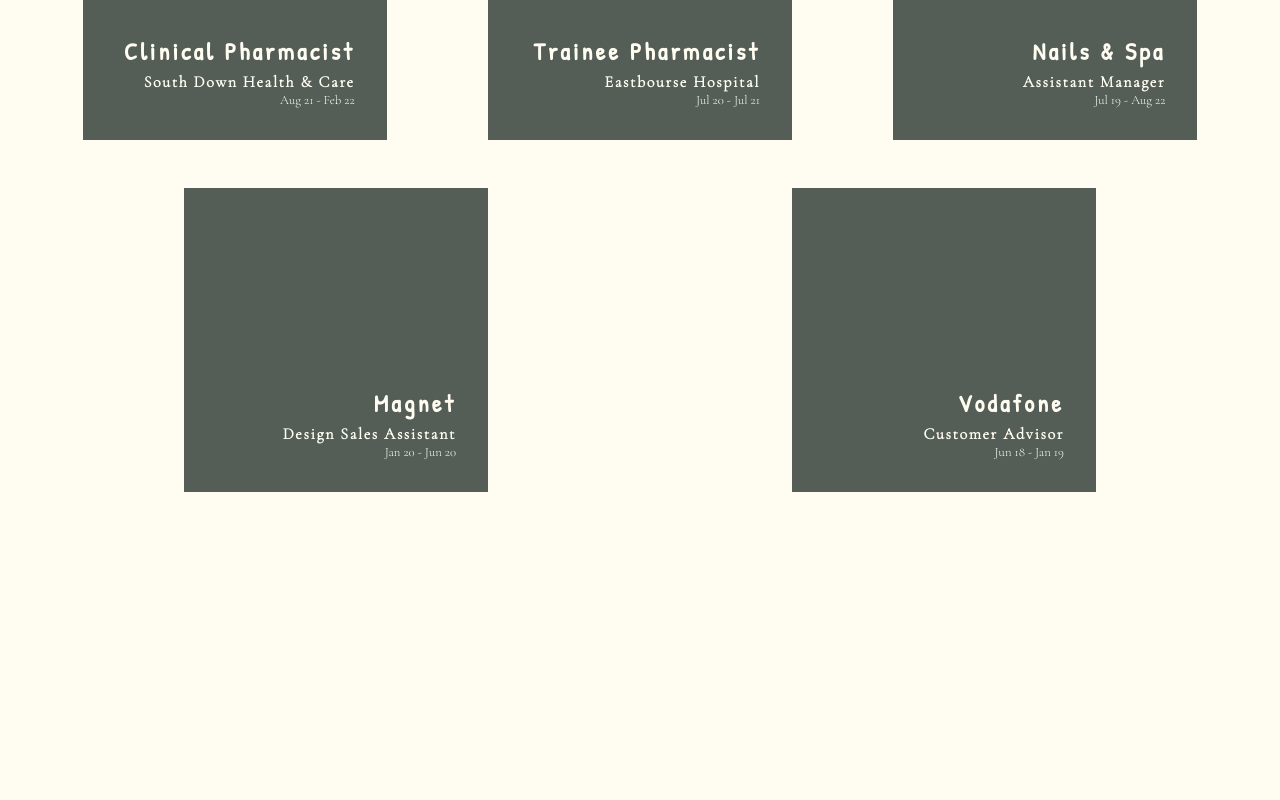
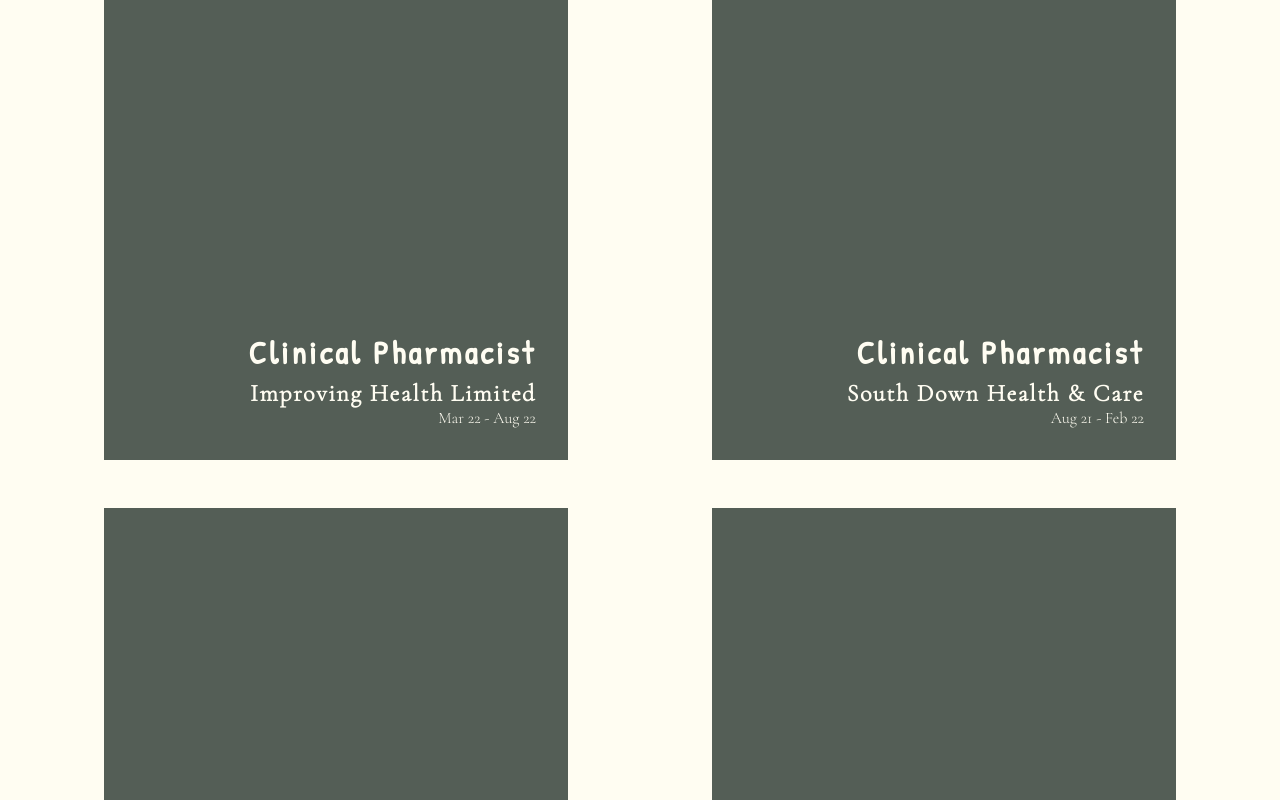
Before and after one commit to haoxle/portfolio-page, a React (Create React App) app: page /portfolio-page/experience in a window 1280 px wide. Shown: the part 760-1560 px from the top of the page. Before the commit the page ends 1284 px from the top, so only its background shows below. Built offline with nearby package versions, Linux system fonts and the light colour scheme; a web font is replaced by a local one.

Commit message:
bullet pointed text in experience

```diff
--- a/src/data/images.js
+++ b/src/data/images.js
@@ -1,4 +1,9 @@
 export const images = [
+  {
+    id: 21,
+    name: "mySQL",
+    src: require("../assets/logos/mysql.png"),
+  },
   {
     id: 1,
     name: "Figma",
--- a/src/data/work.js
+++ b/src/data/work.js
@@ -3,80 +3,61 @@
     title: "_nology",
     work: "Junior Software Engineer",
     date: "Sept 22 - Current",
-    description: `Lorem ipsum dolor sit amet consectetur adipisicing elit. Inventore,
-    suscipit ab tempora in id optio ducimus exercitationem eligendi
-    accusamus, quibusdam veniam consectetur cum magnam veritatis facilis
-    nisi? Amet, eligendi sit`,
+    description: [
+      "Completed a 3-month intensive training program in Full-Stack Software Development.",
+    ],
     class: "work__desc1",
   },
   {
     title: "Locum Pharmacist",
     work: "General Practice",
     date: "Jan 22 - Aug 22",
-    description: `Lorem ipsum dolor sit amet consectetur adipisicing elit. Inventore,
-    suscipit ab tempora in id optio ducimus exercitationem eligendi
-    accusamus, quibusdam veniam consectetur cum magnam veritatis facilis
-    nisi? Amet, eligendi sit`,
+    description: [
+      "Running specialised clinics, supporting GPs in managing long term conditions to patients.",
+      "Building strong rapport with patients via effective communication and excellent clinical knowledge in hypertension, diabetes and thyroid related diseases.",
+    ],
     class: "work__desc2",
   },
   {
     title: "Clinical Pharmacist",
     work: "Improving Health Limited",
     date: "Mar 22 - Aug 22",
-    description: `Lorem ipsum dolor sit amet consectetur adipisicing elit. Inventore,
-    suscipit ab tempora in id optio ducimus exercitationem eligendi
-    accusamus, quibusdam veniam consectetur cum magnam veritatis facilis
-    nisi? Amet, eligendi sit`,
+    description: [
+      "Creating SOPs, training structures, and specialised guidelines to support training and development of IHL staff.",
+      "Analysing patient data and creating solutions to prescribing issues and conducting an audit to mitigate errors.",
+      "Running multi-morbidity clinics including HRT, hypertension, diabetes, heart failure and asthma.",
+    ],
     class: "work__desc2",
   },
   {
     title: "Clinical Pharmacist",
     work: "South Down Health & Care",
     date: "Aug 21 - Feb 22",
-    description: `Lorem ipsum dolor sit amet consectetur adipisicing elit. Inventore,
-    suscipit ab tempora in id optio ducimus exercitationem eligendi
-    accusamus, quibusdam veniam consectetur cum magnam veritatis facilis
-    nisi? Amet, eligendi sit`,
+    description: [
+      "Forged strong pharmacist-to-patient relationships to better understand their medical needs, subsequently provided tailor made treatments and safe advice.",
+      "Conducted Structured Medication Reviews with patients, and reduced polypharmacy in 70% patients.",
+      "Commitment to further learning via the 18-month CPPE pathway to enhance specialised knowledge of medical conditions.",
+    ],
     class: "work__desc3",
   },
   {
     title: "Trainee Pharmacist",
     work: "Eastbourse Hospital",
     date: "Jul 20 - Jul 21",
-    description: `Lorem ipsum dolor sit amet consectetur adipisicing elit. Inventore,
-    suscipit ab tempora in id optio ducimus exercitationem eligendi
-    accusamus, quibusdam veniam consectetur cum magnam veritatis facilis
-    nisi? Amet, eligendi sit`,
+    description: [
+      "Conducted a rigorous audit on 300 patients with learning disabilities, ensuring quality and accuracy of medication prescriptions, successfully completed in three weeks of a four-month deadline.",
+      " Worked alongside a team to meet high demands of prescriptions requests of over 20 hospital wards.",
+      " Provided up-to-date training to pharmacy assistants on antimicrobial stewardship and infection control.",
+    ],
     class: "work__desc4",
-  },
-  {
-    title: "Nails & Spa",
-    work: "Assistant Manager",
-    date: "Jul 19 - Aug 22",
-    description: `Lorem ipsum dolor sit amet consectetur adipisicing elit. Inventore,
-    suscipit ab tempora in id optio ducimus exercitationem eligendi
-    accusamus, quibusdam veniam consectetur cum magnam veritatis facilis
-    nisi? Amet, eligendi sit`,
-    class: "work__desc5",
   },
   {
     title: "Magnet",
     work: "Design Sales Assistant",
     date: "Jan 20 - Jun 20",
-    description: `Lorem ipsum dolor sit amet consectetur adipisicing elit. Inventore,
-    suscipit ab tempora in id optio ducimus exercitationem eligendi
-    accusamus, quibusdam veniam consectetur cum magnam veritatis facilis
-    nisi? Amet, eligendi sit`,
-    class: "work__desc6",
-  },
-  {
-    title: "Vodafone",
-    work: "Customer Advisor",
-    date: "Jun 18 - Jan 19",
-    description: `Lorem ipsum dolor sit amet consectetur adipisicing elit. Inventore,
-    suscipit ab tempora in id optio ducimus exercitationem eligendi
-    accusamus, quibusdam veniam consectetur cum magnam veritatis facilis
-    nisi? Amet, eligendi sit`,
+    description: [
+      "Part time role training to be a kitchen designer. Supported designers with auditing on their projects and met monthly KPIs by selling kitchen deisgns to clients.",
+    ],
     class: "work__desc6",
   },
 ];
--- a/src/pages/Experience/Experience.jsx
+++ b/src/pages/Experience/Experience.jsx
@@ -12,11 +12,19 @@
       </>
     );
   });
+
   const workExperience2 = work.map((job, i) => {
+    const descriptionLine = job.description.map((line) => {
+      return (
+        <ul className="work__desc__list">
+          <li className="work__desc"> {line}</li>
+        </ul>
+      );
+    });
     return (
       <>
         <div className="description">
-          <div className="work__desc"> {job.description}</div>
+          <p className="work__desc">{descriptionLine}</p>
         </div>
       </>
     );
--- a/src/pages/Experience/Experience.scss
+++ b/src/pages/Experience/Experience.scss
@@ -16,14 +16,14 @@
     justify-content: flex-end;
     align-items: flex-end;
     background-color: #545e56;
-    height: 15rem;
-    width: 15rem;
+    height: 25rem;
+    width: 25rem;
 
     .work__title {
       background-color: #545e56;
       color: #fffdf2;
       font-family: $font-secondary;
-      font-size: 1.5rem;
+      font-size: 2rem;
       letter-spacing: 0.2rem;
       margin-bottom: 0.3rem;
     }
@@ -31,14 +31,14 @@
       background-color: #545e56;
       color: #fffdf2;
       font-family: $font-main;
-      font-size: 1rem;
+      font-size: 1.5rem;
       letter-spacing: 0.1rem;
     }
     .work__date {
       background-color: #545e56;
       color: #fffdf2;
       font-family: $font-main;
-      font-size: 0.8rem;
+      font-size: 1rem;
     }
   }
   .work:hover {
@@ -54,9 +54,12 @@
   flex-wrap: wrap;
   position: absolute;
   background-color: transparent;
+  background-color: transparent;
+
   z-index: 0;
 
   .description {
+    background-color: transparent;
     padding: 2rem;
     margin: 1rem 1rem 2rem 1rem;
     display: flex;
@@ -64,22 +67,18 @@
     justify-content: flex-end;
     align-items: flex-end;
     background-color: #a76d60;
-    height: 15rem;
-    width: 15rem;
+    height: 25rem;
+    width: 25rem;
+  }
+  .work__desc__list {
+    margin-left: 1.5rem;
   }
   .work__desc {
     background-color: #a76d60;
     color: #fffdf2;
     font-family: $font-main;
-    font-size: 1rem;
+    font-size: 1.4rem;
     letter-spacing: 0.1rem;
     height: 100%;
   }
 }
-@media screen and (min-width: 0px) and (max-width: 599px) {
-}
-@media screen and (min-width: 600px) and (max-width: 768px) {
-}
-
-@media screen and (min-width: 769px) and (max-width: 1280px) {
-}
--- a/src/pages/Projects/Projects.jsx
+++ b/src/pages/Projects/Projects.jsx
@@ -9,16 +9,53 @@
 import react from "../../assets/logos/react.png";
 import sass from "../../assets/logos/sass.png";
 import jest from "../../assets/logos/jest.png";
-// import springboot from "../../assets/logos/springboot.png";
+import springboot from "../../assets/logos/springboot.png";
 import punk from "../../assets/punk.png";
 import synergy from "../../assets/synergy.png";
 import maple from "../../assets/maple.png";
 import calculator from "../../assets/calculator.png";
 import hangman from "../../assets/hangman.png";
-
+import mySQL from "../../assets/logos/mysql.png";
+import byHaowl from "../../assets/byHaowl.png";
 const Projects = () => {
   return (
     <>
+      <section>
+        <div className="right">
+          <div className="right-contents">
+            <h1 className="right-name"> ByHaowl</h1>
+            <p className="right-info">
+              Full stack project using mySQL, springboot, java and react. I
+              created an e-commerce website selling my candles and ceramics.
+              Within this project, I got to implement my knowledge on creating
+              databases and implemented useContext to create functionality to
+              the shopping basket. You can check my repo by clicking on the
+              image!
+            </p>
+            <div className="right-skills">
+              <img className="skills-image" src={java} alt="java" />
+              <img className="skills-image" src={github} alt="github" />
+              <img className="skills-image" src={react} alt="react" />
+              <img className="skills-image" src={springboot} alt="springboot" />
+              <img className="skills-image" src={mySQL} alt="mysql" />
+              <img className="skills-image" src={github} alt="github" />
+            </div>
+          </div>
+          <div className="right-project">
+            <a
+              href="https://github.com/haoxle/byhaowl"
+              target="_blank"
+              rel="noreferrer"
+            >
+              <img
+                className="right-project__image"
+                src={byHaowl}
+                alt="byHaowl"
+              />
+            </a>
+          </div>
+        </div>
+      </section>
       <section>
         <div className="left">
           <div className="left-project">
```
Also changed, not shown: src/assets/byHaowl.png (added), src/assets/logos/mysql.png (added).
